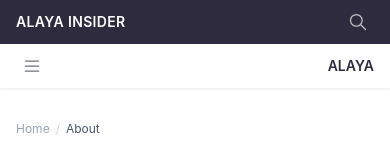
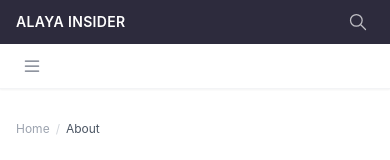
Before and after one commit to giri843136-cmd/Alaya-Insider-from-scratch, a Next.js app: page /about in a window 390 px wide. Shown: the top 160 px of the page. Built offline with nearby package versions, Linux system fonts and the light colour scheme.

Commit message:
fix: remove ALAYA text from mobile nav right side
Co-authored-by: arena-agent <297053741+arena-agent@users.noreply.github.com>

```diff
--- a/src/components/public/Header.tsx
+++ b/src/components/public/Header.tsx
@@ -79,9 +79,7 @@ export default function Header() {
               <svg className="w-5 h-5" fill="none" viewBox="0 0 24 24" stroke="currentColor"><path strokeLinecap="round" strokeLinejoin="round" strokeWidth={1.5} d="M4 6h16M4 12h16M4 18h16" /></svg>
             )}
           </button>
-          <div className="flex items-center gap-4 md:hidden">
-            <Link href="/" className="text-sm font-semibold text-accent">ALAYA</Link>
-          </div>
+          <div className="flex items-center gap-4 md:hidden" />
         </div>
       </div>
 
```
